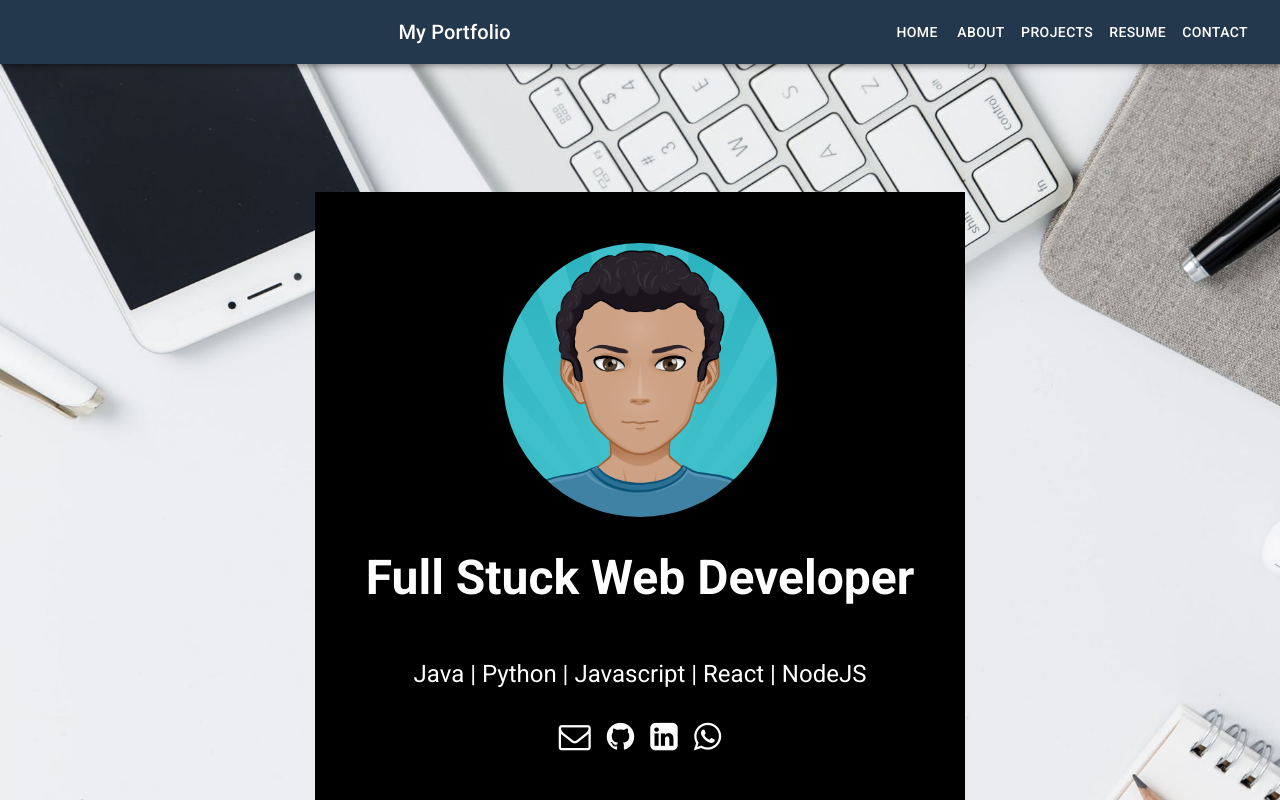
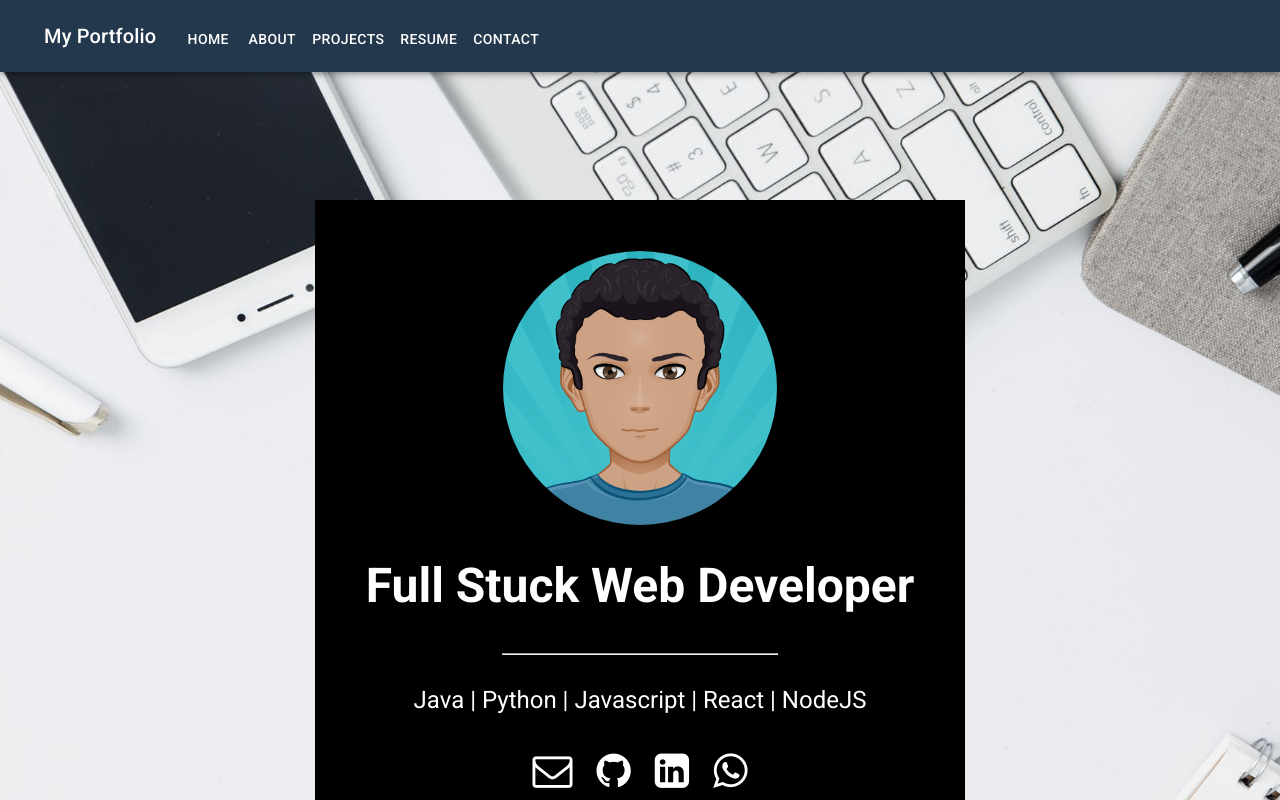
Before and after one commit to OmriGalShen/My-Portfolio, a React (Create React App) app: page / in a window 1280 px wide. Shown: the top 800 px of the page. Built offline with nearby package versions, Linux system fonts and the light colour scheme.

Commit message:
fixed nav bar

```diff
--- a/src/components/app/App.js
+++ b/src/components/app/App.js
@@ -9,7 +9,6 @@ import Projects from "../projects/Projects";
 import Resume from "../resume/Resume";
 import { BrowserRouter as Router, Route, Switch } from "react-router-dom";
 import Grid from "@material-ui/core/Grid";
-// import bgImage from "../../assets/images/tech_bg.jpg";
 
 function App() {
   return (
--- a/src/components/landing/Landing.css
+++ b/src/components/landing/Landing.css
@@ -15,6 +15,10 @@
   width: 50%;
   height: auto;
   border-radius: 50%;
+}
+
+hr {
+  width: 50%;
 }
 
 .banner {
@@ -36,6 +40,6 @@
 
 .social-links i {
   color: white;
-  font-size: 2em;
-  padding: 8px;
+  font-size: 2.5em;
+  padding: 12px;
 }
--- a/src/components/landing/Landing.js
+++ b/src/components/landing/Landing.js
@@ -31,12 +31,13 @@ const Landing = props => {
     <div className="landing">
       <div className="banner">
         <img alt="avatar" src={avatar} className="avatar" />
-        <h1 className="f1 b white title">Full Stuck Web Developer</h1>
+        <h1 className="f1 white title">Full Stuck Web Developer</h1>
+        <hr />
         <p className="white f3">Java | Python | Javascript | React | NodeJS</p>
         <div className="social-links">
           {myLinks.map((link, index) => {
             return (
-              <div key={index}>
+              <div key={index} className="grow">
                 <a href={link.url} target="_blank" rel="noopener noreferrer">
                   <i className={link.icon} aria-hidden="true"></i>
                 </a>
--- a/src/components/navbar/Navbar.css
+++ b/src/components/navbar/Navbar.css
@@ -3,6 +3,9 @@
 }
 #drawer-button {
   display: none;
+}
+#title {
+  display: block;
 }
 @media (max-width: 600px) {
   #button-list {
@@ -11,4 +14,7 @@
   #drawer-button {
     display: block;
   }
+  #title {
+    display: block;
+  }
 }
--- a/src/components/navbar/Navbar.js
+++ b/src/components/navbar/Navbar.js
@@ -10,6 +10,7 @@ import IconButton from "@material-ui/core/IconButton";
 import MenuIcon from "@material-ui/icons/Menu";
 import Drawer from "@material-ui/core/Drawer";
 import MenuItem from "@material-ui/core/MenuItem";
+// import Grid from "@material-ui/core/Grid";
 
 const useStyles = makeStyles(theme => ({
   root: {
@@ -19,21 +20,22 @@ const useStyles = makeStyles(theme => ({
     marginRight: theme.spacing(2)
   },
   title: {
-    flexGrow: 1
+    flexGrow: 1,
+    padding: 20
   },
   menuItem: {
     fontSize: "1.5em",
     padding: "20px"
   },
   appbar: {
-    flexGrow: 1,
-    justifyContent: "space-between",
-    marginLeft: "auto",
-    background: "#23374d"
+    background: "#23374d",
+    alignItems: "flex-start",
+    justifyContent: "space-between"
   },
   mainlinks: {
-    fontSize: "1.5em"
-  }
+    fontSize: "3em"
+  },
+  paper: { background: "#23374d", color: "white" }
 }));
 
 const Navbar = () => {
@@ -76,7 +78,7 @@ const Navbar = () => {
           >
             <MenuIcon />
           </IconButton>
-          <Typography variant="h6" className={classes.title}>
+          <Typography variant="h6" className={classes.title} id="title">
             My Portfolio
           </Typography>
           <div className={classes.mainlinks} id="button-list">
@@ -98,7 +100,7 @@ const Navbar = () => {
       <Drawer
         open={openDrawer}
         onClose={toggleDrawer(false)}
-        className={classes.drawer}
+        classes={{ paper: classes.paper }}
       >
         {linksList.map((linkItem, index) => {
           return (
```
